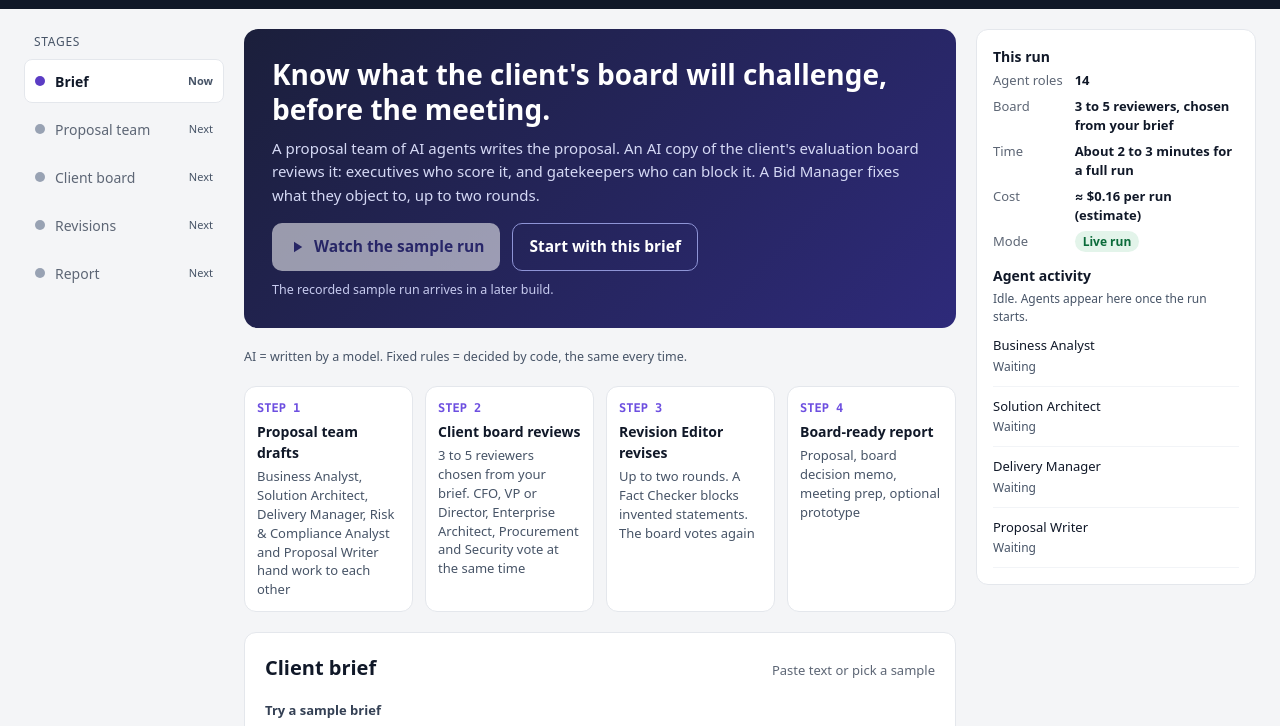
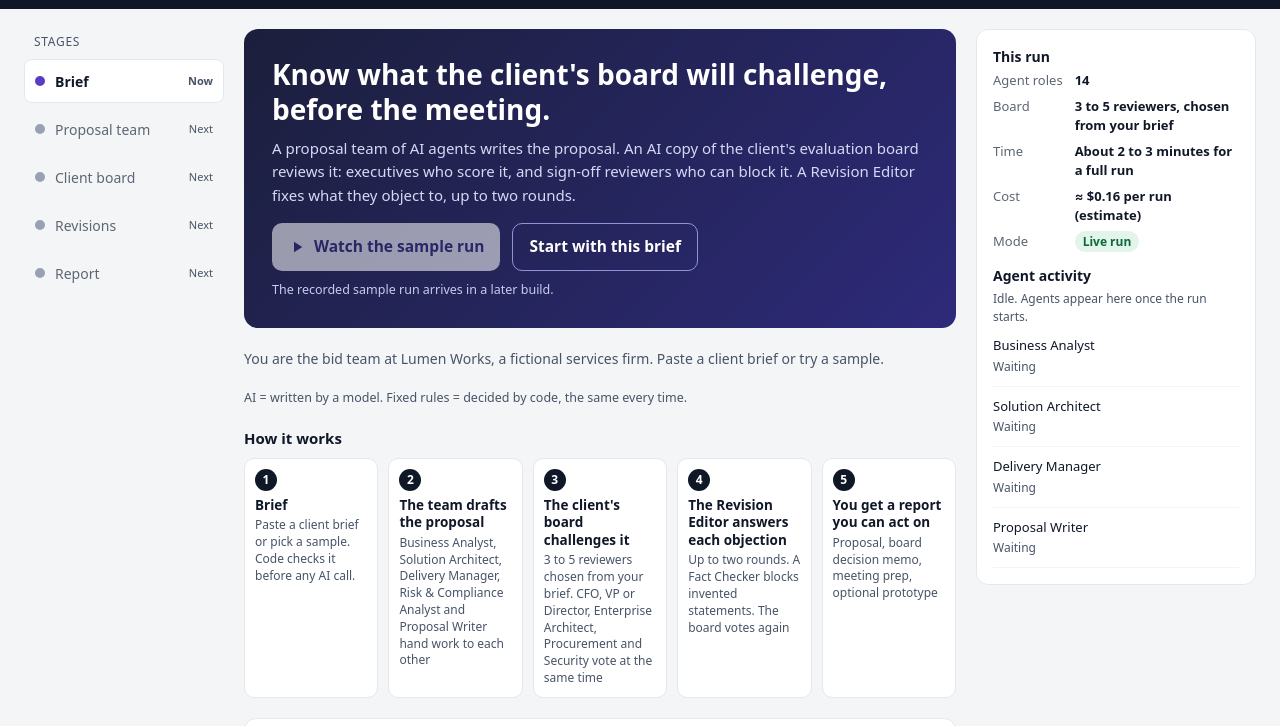
Before and after one commit to nomannawaz101/boardroom-twin, a plain HTML site: page static/index.html in a window 1280 px wide. Shown: the part 59-785 px from the top of the page. Drawn offline with Linux system fonts and the light colour scheme; no server answers.

Commit message:
Add the brief intro line and a five-step How it works strip

```diff
--- a/static/css/style.css
+++ b/static/css/style.css
@@ -113,10 +113,14 @@ a:hover { color: var(--primary-ink); }
 .hero-main { background: #fff; color: #2e2a7a; border: 0; }
 .hero-second { background: transparent; color: #fff; border: 1px solid #8e94d6; }
 .hero-note { font-size: 12.5px; color: #c7cbef; }
-.how { display: grid; grid-template-columns: repeat(auto-fit, minmax(160px, 1fr)); gap: 12px; }
-.how-card { padding: 12px; display: flex; flex-direction: column; gap: 4px; }
-.how-card strong { font-size: 14px; }
-.how-card span:last-child { font-size: 13px; color: var(--text-2); line-height: 1.45; }
+.intro-line { margin: 0; font-size: 14px; color: var(--text-2); }
+.how { display: flex; flex-direction: column; gap: 8px; }
+.how-h { margin: 0; font-size: 15px; }
+.how-steps { list-style: none; margin: 0; padding: 0; display: grid; grid-template-columns: repeat(5, minmax(0, 1fr)); gap: 10px; }
+.how-steps li { display: flex; flex-direction: column; gap: 6px; align-items: flex-start; background: #fff; border: 1px solid var(--border); border-radius: 10px; padding: 10px; min-width: 0; }
+.how-no { flex: none; width: 22px; height: 22px; border-radius: 50%; background: var(--text); color: #fff; font-size: 12px; font-weight: 700; display: inline-flex; align-items: center; justify-content: center; }
+.how-steps strong { display: block; font-size: 13.5px; line-height: 1.3; }
+.how-steps span:not(.how-no) { display: block; font-size: 12px; color: var(--text-2); line-height: 1.4; margin-top: 3px; }
 .brief-stack { display: flex; flex-direction: column; gap: 16px; }
 
 /* Brief form */
@@ -513,6 +517,7 @@ a:hover { color: var(--primary-ink); }
 @media (max-width: 640px) {
   :root { --pad: 16px; }
   .hero { padding: 20px; }
+  .how-steps { grid-template-columns: minmax(0, 1fr); }
   .hero h1 { font-size: 22px; }
   .hero p { font-size: 15.5px; }
   .stage-intro h1 { font-size: 23px; }
--- a/static/index.html
+++ b/static/index.html
@@ -47,7 +47,7 @@
   <main class="main" id="view-brief">
     <section class="hero" aria-labelledby="hero-h">
       <h1 id="hero-h" data-text="hero-title">Know what the client's board will challenge, before the meeting.</h1>
-      <p>A proposal team of AI agents writes the proposal. An AI copy of the client's evaluation board reviews it: executives who score it, and gatekeepers who can block it. A Bid Manager fixes what they object to, up to two rounds.</p>
+      <p data-text="hero-text">A proposal team of AI agents writes the proposal. An AI copy of the client's evaluation board reviews it: executives who score it, and sign-off reviewers who can block it. A Revision Editor fixes what they object to, up to two rounds.</p>
       <div class="hero-actions">
         <button type="button" class="btn hero-main" disabled aria-describedby="sample-note">
           <svg aria-hidden="true" width="18" height="18" viewBox="0 0 24 24" fill="currentColor"><path d="M8 5v14l11-7z"></path></svg>
@@ -57,29 +57,18 @@
       </div>
       <span class="hero-note" id="sample-note">The recorded sample run arrives in a later build.</span>
     </section>
+    <p class="intro-line" data-text="intro">You are the bid team at Lumen Works, a fictional services firm. Paste a client brief or try a sample.</p>
     <p class="legend-line" data-text="legend-ai">AI = written by a model. Fixed rules = decided by code, the same every time.</p>
 
-    <section class="how" aria-label="How it works">
-      <div class="card how-card">
-        <span class="num eyebrow">STEP 1</span>
-        <strong>Proposal team drafts</strong>
-        <span data-text="step-1">Business Analyst, Solution Architect, Delivery Manager, Risk &amp; Compliance Analyst and Proposal Writer hand work to each other</span>
-      </div>
-      <div class="card how-card">
-        <span class="num eyebrow">STEP 2</span>
-        <strong>Client board reviews</strong>
-        <span data-text="step-2">3 to 5 reviewers chosen from your brief. CFO, VP or Director, Enterprise Architect, Procurement and Security vote at the same time</span>
-      </div>
-      <div class="card how-card">
-        <span class="num eyebrow">STEP 3</span>
-        <strong data-text="step-3-title">Revision Editor revises</strong>
-        <span data-text="step-3">Up to two rounds. A Fact Checker blocks invented statements. The board votes again</span>
-      </div>
-      <div class="card how-card">
-        <span class="num eyebrow">STEP 4</span>
-        <strong>Board-ready report</strong>
-        <span>Proposal, board decision memo, meeting prep, optional prototype</span>
-      </div>
+    <section class="how" aria-labelledby="how-h">
+      <h2 class="how-h" id="how-h">How it works</h2>
+      <ol class="how-steps">
+        <li><span class="how-no">1</span><div><strong data-text="how-1">Brief</strong><span data-text="how-1-sub">Paste a client brief or pick a sample. Code checks it before any AI call.</span></div></li>
+        <li><span class="how-no">2</span><div><strong data-text="how-2">The team drafts the proposal</strong><span data-text="step-1">Business Analyst, Solution Architect, Delivery Manager, Risk &amp; Compliance Analyst and Proposal Writer hand work to each other</span></div></li>
+        <li><span class="how-no">3</span><div><strong data-text="how-3">The client's board challenges it</strong><span data-text="step-2">3 to 5 reviewers chosen from your brief. CFO, VP or Director, Enterprise Architect, Procurement and Security vote at the same time</span></div></li>
+        <li><span class="how-no">4</span><div><strong data-text="how-4">The Revision Editor answers each objection</strong><span data-text="step-3">Up to two rounds. A Fact Checker blocks invented statements. The board votes again</span></div></li>
+        <li><span class="how-no">5</span><div><strong data-text="how-5">You get a report you can act on</strong><span data-text="how-5-sub">Proposal, board decision memo, meeting prep, optional prototype</span></div></li>
+      </ol>
     </section>
 
     <div class="brief-stack">
--- a/static/js/labels.js
+++ b/static/js/labels.js
@@ -94,9 +94,17 @@ export const PAGE_TEXT = {
   "legend-ai": LEGEND_AI,
   "legend-colours": LEGEND_COLOURS,
   "hero-title": "Know what the client's board will challenge, before the meeting.",
+  "hero-text": `A proposal team of AI agents writes the proposal. An AI copy of the client's evaluation board reviews it: executives who score it, and ${WORDS.signOffReviewers} who can block it. A ${ROLES.bid_manager} fixes what they object to, up to two rounds.`,
   "step-1": `Business Analyst, Solution Architect, Delivery Manager, Risk & Compliance Analyst and ${ROLES.proposal_manager} hand work to each other`,
   "step-2": "3 to 5 reviewers chosen from your brief. CFO, VP or Director, Enterprise Architect, Procurement and Security vote at the same time",
-  "step-3-title": `${ROLES.bid_manager} revises`,
+  "intro": "You are the bid team at Lumen Works, a fictional services firm. Paste a client brief or try a sample.",
+  "how-1": "Brief",
+  "how-1-sub": "Paste a client brief or pick a sample. Code checks it before any AI call.",
+  "how-2": "The team drafts the proposal",
+  "how-3": "The client's board challenges it",
+  "how-4": `The ${ROLES.bid_manager} answers each objection`,
+  "how-5": "You get a report you can act on",
+  "how-5-sub": "Proposal, board decision memo, meeting prep, optional prototype",
   "step-3": `Up to two rounds. A ${ROLES.qa_reviewer} blocks invented statements. The board votes again`,
   "full-draft": "Read the full draft 1, statement by statement, with tags",
   "board-intro": "Fixed rules picked the board from the brief. Every reviewer reads the draft at the same time, and fixed rules turn their answers into votes.",
```
